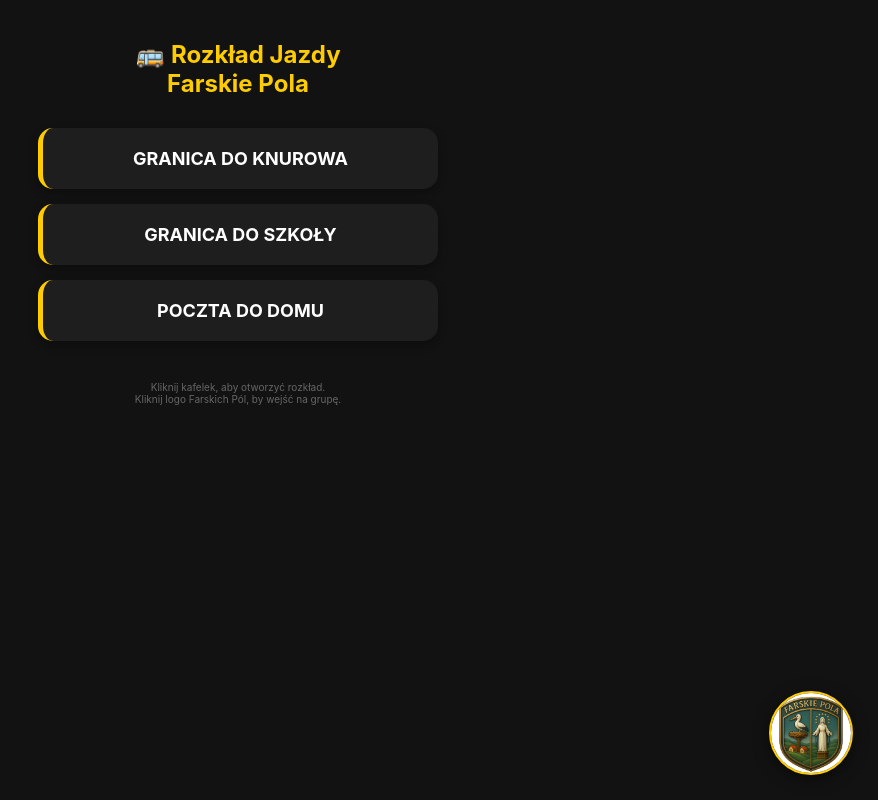
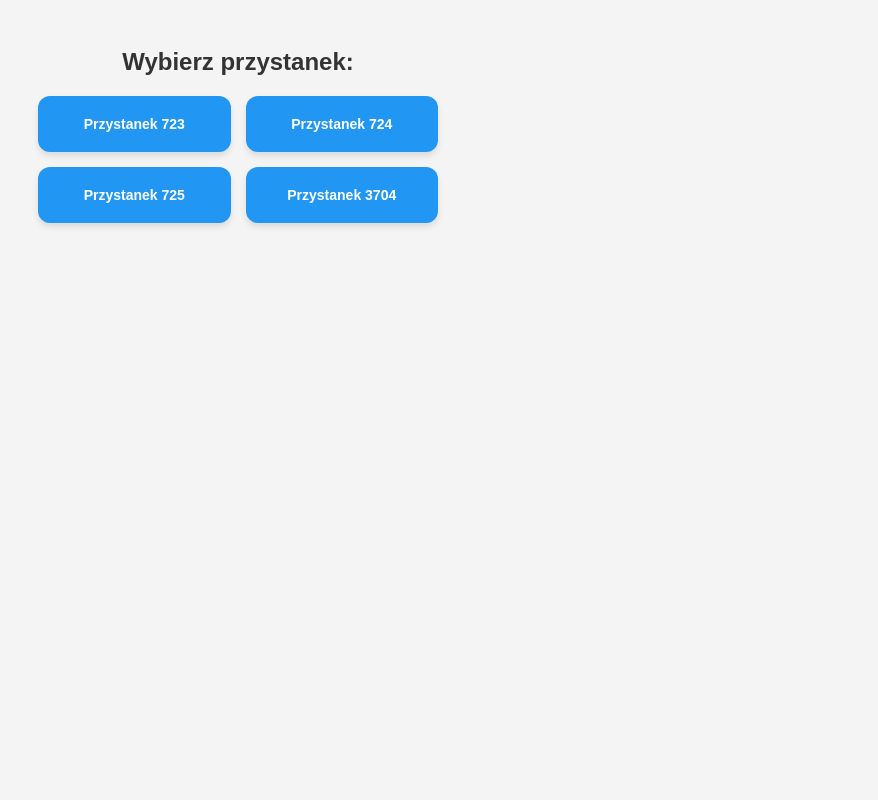
Before and after one commit to kowolik37-coder/Rozklad, a plain HTML site: page index.html in a window 1280 px wide. Shown: the whole page, without its empty margins (402-1280 px from the left). Drawn offline with Linux system fonts and the light colour scheme.

Commit message:
index.html

```diff
--- a/index.html
+++ b/index.html
@@ -2,78 +2,30 @@
 <html lang="pl">
 <head>
     <meta charset="UTF-8">
-    <meta name="viewport" content="width=device-width, initial-scale=1.0, maximum-scale=1.0, user-scalable=no">
-    <meta name="apple-mobile-web-app-capable" content="yes">
-    <title>Rozkład Jazdy - Farskie Pola</title>
+    <meta name="viewport" content="width=device-width, initial-scale=1.0">
+    <title>Mój Rozkład GZM</title>
     <style>
-        body {
-            font-family: -apple-system, BlinkMacSystemFont, "Segoe UI", Roboto, sans-serif;
-            background-color: #121212;
-            color: white;
-            display: flex;
-            flex-direction: column;
-            align-items: center;
-            padding: 20px;
-            margin: 0;
+        body { font-family: sans-serif; background: #f4f4f4; display: flex; flex-direction: column; align-items: center; padding: 20px; }
+        h2 { color: #333; margin-bottom: 20px; }
+        .grid { display: grid; grid-template-columns: 1fr 1fr; gap: 15px; width: 100%; max-width: 400px; }
+        .tile {
+            background: #2196F3; color: white; padding: 20px; text-align: center;
+            text-decoration: none; border-radius: 12px; font-weight: bold; font-size: 14px;
+            box-shadow: 0 4px 6px rgba(0,0,0,0.1); transition: transform 0.1s;
         }
-        h2 { color: #ffcc00; margin-bottom: 30px; text-align: center; }
-        .grid {
-            display: grid;
-            grid-template-columns: 1fr;
-            gap: 15px;
-            width: 100%;
-            max-width: 400px;
-        }
-        .card {
-            background: #1e1e1e;
-            padding: 20px;
-            border-radius: 15px;
-            text-align: center;
-            text-decoration: none;
-            color: white;
-            font-weight: bold;
-            font-size: 18px;
-            border-left: 5px solid #ffcc00;
-            box-shadow: 0 4px 10px rgba(0,0,0,0.3);
-            transition: transform 0.1s;
-        }
-        .card:active { transform: scale(0.95); background: #2a2a2a; }
-        .group-link {
-            position: fixed;
-            bottom: 25px;
-            right: 25px;
-            z-index: 9999;
-            transition: transform 0.2s;
-        }
-        .group-link:active { transform: scale(0.8); }
-        .group-logo {
-            width: 80px;
-            height: 80px;
-            border-radius: 50%;
-            border: 2px solid #ffcc00;
-            box-shadow: 0 4px 15px rgba(0,0,0,0.5);
-            background-color: #1e1e1e;
-            display: block;
-            object-fit: cover;
-        }
-        .info-text {
-            font-size: 10px;
-            color: #666;
-            margin-top: 40px;
-            text-align: center;
-        }
+        .tile:active { transform: scale(0.95); background: #1976D2; }
     </style>
 </head>
 <body>
-    <h2>🚌 Rozkład Jazdy<br>Farskie Pola</h2>
+
+    <h2>Wybierz przystanek:</h2>
+
     <div class="grid">
-        <a href="https://rj.transportgzm.pl/przystanek/5232/" class="card">GRANICA DO KNUROWA</a>
-        <a href="https://rj.transportgzm.pl/przystanek/5231/" class="card">GRANICA DO SZKOŁY</a>
-        <a href="https://rj.transportgzm.pl/przystanek/3704/" class="card">POCZTA DO DOMU</a>
+        <a href="https://rj.transportgzm.pl/v2/rozklady/przystanek/stop/723/" class="tile">Przystanek 723</a>
+        <a href="https://rj.transportgzm.pl/v2/rozklady/przystanek/stop/724/" class="tile">Przystanek 724</a>
+        <a href="https://rj.transportgzm.pl/v2/rozklady/przystanek/stop/725/" class="tile">Przystanek 725</a>
+        <a href="https://rj.transportgzm.pl/v2/rozklady/przystanek/stop/3704/" class="tile">Przystanek 3704</a>
     </div>
-    <p class="info-text">Kliknij kafelek, aby otworzyć rozkład.<br>Kliknij logo Farskich Pól, by wejść na grupę.</p>
-    <a href="https://www.facebook.com/groups/1190086025805323" target="_blank" class="group-link">
-        <img src="logo.jpg" alt="Farskie Pola" class="group-logo">
-    </a>
+
 </body>
 </html>
```
